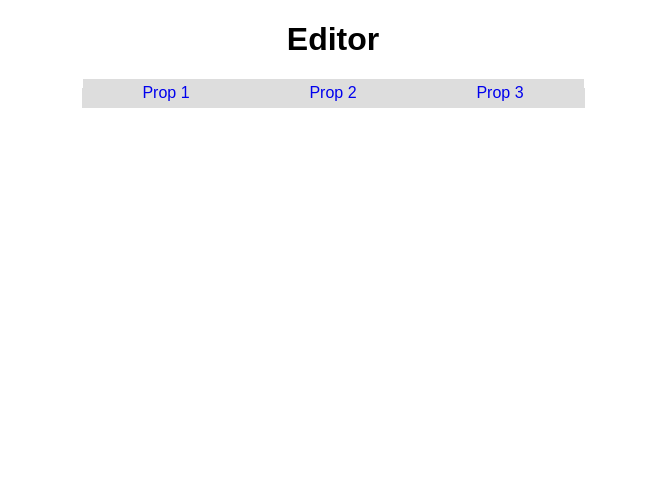
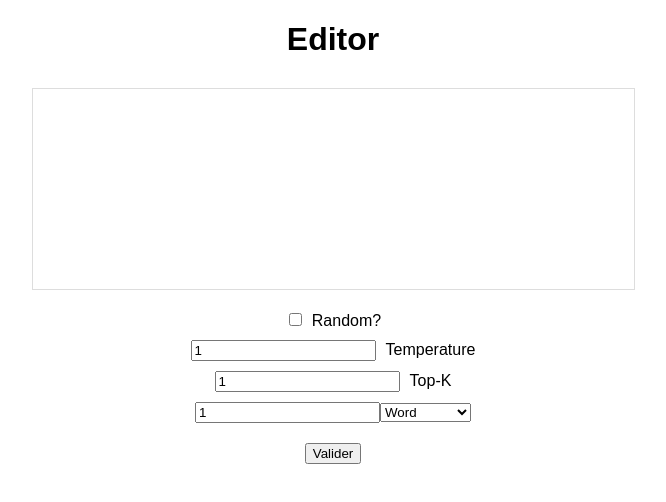
Before and after one commit to metaflow-ai/BoobaBot, a React (Create React App) app in the folder app/: page / in a window 1280 px wide. Shown: the top 502 px of the page, without its empty margins (307-973 px from the left). Built offline with nearby package versions, Linux system fonts and the light colour scheme.

Commit message:
working proto

```diff
--- a/app/src/App.css
+++ b/app/src/App.css
@@ -3,31 +3,37 @@
 }
 
 #editor-group {
-  border: 1px solid #ddd;
   margin-top: 30px;
-  width: 501px;
+  width: 601px;
   margin-left: auto;
   margin-right: auto;
   color: rgb(64, 63, 62);
   position: relative;
+  border: 1px solid #ddd;
 }
 
-.editor {
-  padding: 20px;
-  padding-bottom: 30px;
+.public-DraftEditor-content {
+    min-height: 200px;
 }
 
-#buttons {
-  position: absolute;
-  bottom: -2px;
-  width: 100%;
-  height: 30px;
+#options {
+  margin-top: 20px;
 }
 
-#buttons > a {
-  display: inline-block;
-  width: 157px;
-  padding: 5px 5px;
-  background: #ddd;
-  text-decoration: none;
+#options label {
+  display: block;
+  margin-bottom: 10px;
 }
+
+#options label input {
+  margin-right: 10px;
+}
+
+.submit-form {
+  margin-top: 20px;
+}
+
+.form-error {
+  margin-top: 20px;
+  color: red;
+}
--- a/app/src/App.js
+++ b/app/src/App.js
@@ -1,5 +1,8 @@
 import React, { Component } from 'react';
 import { Editor, EditorState, Modifier } from 'draft-js';
+import update from 'react-addons-update';
+
+import request from 'superagent';
 
 import './App.css';
 import '../node_modules/draft-js/dist/Draft.css'
@@ -12,33 +15,74 @@ class App extends Component {
 
     this.state = {
       editorState: EditorState.createEmpty(),
+      form: {
+        number: 1,
+        kind: 'words',
+        temperature: 1,
+        random: false,
+        topk: 1,
+      },
+      loading: false,
+      error: false,
+      errorMessage: ""
     }
 
     this.focus = () => this.refs.editor.focus()
     this.onChange = this.onChange.bind(this)
-    this.handleBeforeInput = this.handleBeforeInput.bind(this)
-    this.selectProposal = this.selectProposal.bind(this)
+    this.onFormChange = this.onFormChange.bind(this)
+    this.submitForm = this.submitForm.bind(this)
+    // this.handleBeforeInput = this.handleBeforeInput.bind(this)
+    this.addEditorText = this.addEditorText.bind(this)
   }
 
 
   onChange(editorState) {
-    this.setState({editorState}, () => {
-      this.focus()
-    })
+    this.setState({editorState})
   }
 
 
-  handleBeforeInput(lastChar) {
-    if (lastChar === ' ') {
-      this.selectProposal('ALO')
-      return true
-    }
+  onFormChange(e) {
+    var name = e.target.name
+    var val = e.target.value
 
-    return false
+    var newState = update(this.state, {form: {[name]: {$set: val}}})
+    this.setState(newState)
   }
 
 
-  selectProposal(str) {
+  submitForm(e) {
+    var url = "localhost:3001/api/predict"
+    console.log(this.state.form)
+
+    this.setState({loading: true})
+
+    request.post(url)
+      .set('Content-Type', 'application/json')
+      .send(this.state.form)
+      .end((err, res) => {
+        if (err) {
+          this.setState({error: true, errorMessage: err.message, loading: false})
+        } else {
+          // now we should update the textarea with the completed version
+          console.log('completing...')
+          this.addEditorText(res.text, false)
+        }
+      })
+
+  }
+
+
+  // handleBeforeInput(lastChar) {
+  //   if (lastChar === ' ') {
+  //     this.selectProposal(' ') // Just to give it a try
+  //     return true
+  //   }
+
+  //   return false
+  // }
+
+
+  addEditorText(string, loading) {
     const { editorState } = this.state
     const content = editorState.getCurrentContent()
     const selection = editorState.getSelection()
@@ -46,12 +90,15 @@ class App extends Component {
     const newContentState = Modifier.insertText(
       content,
       selection,
-      str + " "
+      " " + string + " "
     )
 
     const newEditorState = EditorState.push(editorState, newContentState, 'insert-fragment')
 
-    this.onChange(newEditorState)
+    this.setState({
+      editorState: newEditorState,
+      loading: loading
+    })
   }
 
 
@@ -70,11 +117,52 @@ class App extends Component {
             handleBeforeInput={this.handleBeforeInput}
             onChange={this.onChange}
           />
-          <div id="buttons">
-            <a href="#" onClick={this.selectProposal.bind(this, 'prop1')}>Prop 1</a>
-            <a href="#" onClick={this.selectProposal.bind(this, 'prop2')}>Prop 2</a>
-            <a href="#" onClick={this.selectProposal.bind(this, 'prop3')}>Prop 3</a>
+        </div>
+
+        <div id="options">
+
+          <div className="form-group">
+            <label htmlFor="random">
+              <input type="checkbox" name="random" value={this.state.form.random} onChange={this.onFormChange}/>
+              Random?
+            </label>
+
+            <label htmlFor="temperature">
+              <input type="text" name="temperature" value={this.state.form.temperature} onChange={this.onFormChange}/>
+              Temperature
+            </label>
+
+            <label htmlFor="topk">
+              <input type="text" name="topk" value={this.state.form.topk} onChange={this.onFormChange}/>
+              Top-K
+            </label>
+
           </div>
+
+          <div className="form-group">
+            <input
+              type="text"
+              name="number"
+              value={this.state.form.number}
+              onChange={this.onFormChange}
+            />
+
+            <select name="kind" value={this.state.form.kind} onChange={this.onFormChange}>
+              <option value="word">Word</option>
+              <option value="sentence">Sentence</option>
+              <option value="paragraph">Paragraphs</option>
+            </select>
+          </div>
+
+          {this.state.error ? (
+            <div className="form-error">Error: {this.state.errorMessage}</div>
+          ) : ""}
+
+          { this.state.loading ? (
+            <div className="submit-form">Loading...</div>
+          ) : (
+            <button className="submit-form" type="submit" onClick={this.submitForm}>Valider</button>
+          )}
         </div>
       </div>
     );
```
